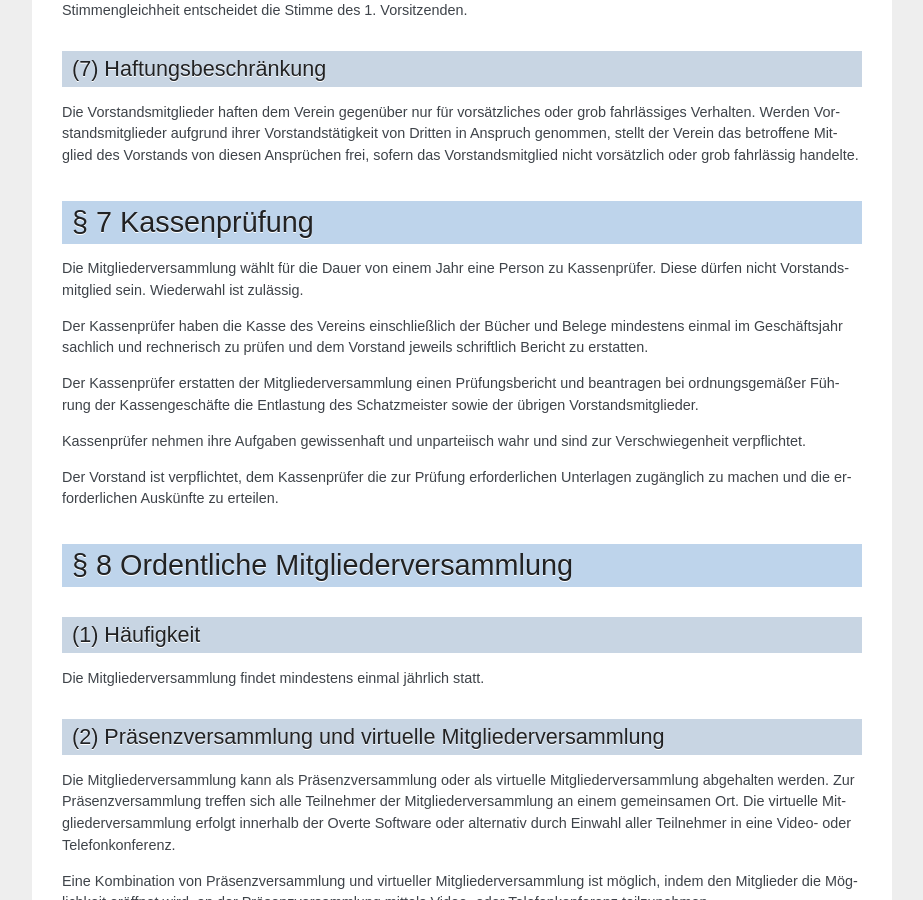
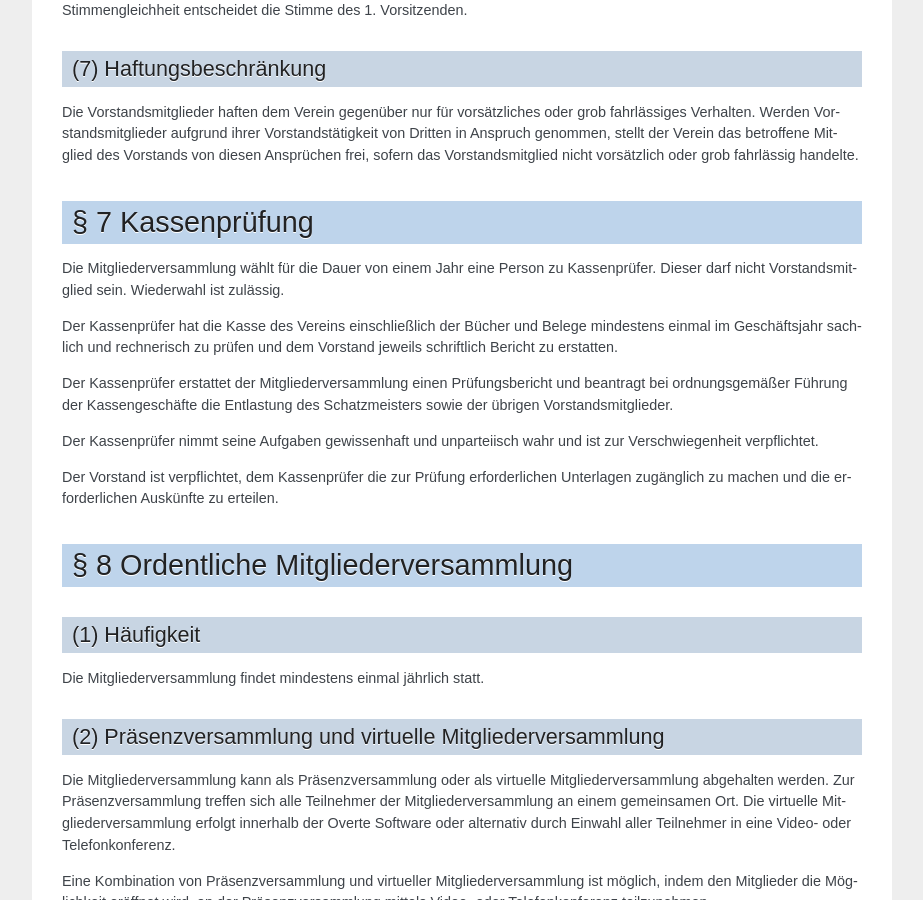
Before and after one commit to overte-org/Overte_e.V._Articles_of_Association, a Sphinx documentation site: the page built from source/index.rst, in a window 1280 px wide and 900 px high, scrolled down 5062 px. Shown: the whole window, without its empty margins (198-1121 px from the left). Built offline with Sphinx 7.4.7, drawn with Linux system fonts in a browser that asks for light colours; some of the changed text lies outside the part shown.

Commit message:
Fix pluralization error

```diff
--- a/source/conf.py
+++ b/source/conf.py
@@ -21,7 +21,7 @@ project = 'Overte e.V. Satzung'
 copyright = '2021-2022, Julian Groß'
 author = 'Julian Groß'
 version = '0.1'
-release = '0.1.2'
+release = '0.1.3'
 
 # -- General configuration ---------------------------------------------------
 
--- a/source/index.rst
+++ b/source/index.rst
@@ -245,16 +245,16 @@ sofern das Vorstandsmitglied nicht vorsätzlich oder grob fahrlässig handelte.
 § 7 Kassenprüfung
 =================
 
-Die Mitgliederversammlung wählt für die Dauer von einem Jahr eine Person zu Kassenprüfer. Diese dürfen nicht Vorstandsmitglied sein.
+Die Mitgliederversammlung wählt für die Dauer von einem Jahr eine Person zu Kassenprüfer. Dieser darf nicht Vorstandsmitglied sein.
 Wiederwahl ist zulässig.
 
-Der Kassenprüfer haben die Kasse des Vereins einschließlich der Bücher und Belege mindestens einmal im Geschäftsjahr sachlich und
+Der Kassenprüfer hat die Kasse des Vereins einschließlich der Bücher und Belege mindestens einmal im Geschäftsjahr sachlich und
 rechnerisch zu prüfen und dem Vorstand jeweils schriftlich Bericht zu erstatten.
 
-Der Kassenprüfer erstatten der Mitgliederversammlung einen Prüfungsbericht und beantragen bei ordnungsgemäßer Führung der Kassengeschäfte
-die Entlastung des Schatzmeister sowie der übrigen Vorstandsmitglieder.
+Der Kassenprüfer erstattet der Mitgliederversammlung einen Prüfungsbericht und beantragt bei ordnungsgemäßer Führung der Kassengeschäfte
+die Entlastung des Schatzmeisters sowie der übrigen Vorstandsmitglieder.
 
-Kassenprüfer nehmen ihre Aufgaben gewissenhaft und unparteiisch wahr und sind zur Verschwiegenheit verpflichtet.
+Der Kassenprüfer nimmt seine Aufgaben gewissenhaft und unparteiisch wahr und ist zur Verschwiegenheit verpflichtet.
 
 Der Vorstand ist verpflichtet, dem Kassenprüfer die zur Prüfung erforderlichen Unterlagen zugänglich zu machen und
 die erforderlichen Auskünfte zu erteilen.
```
